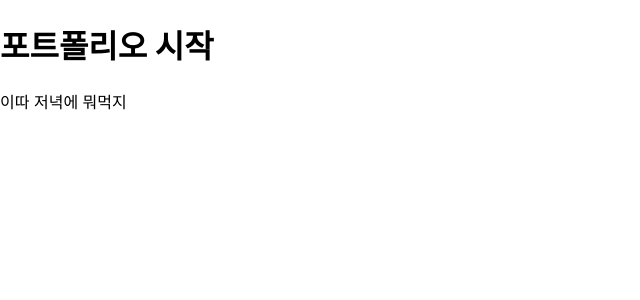
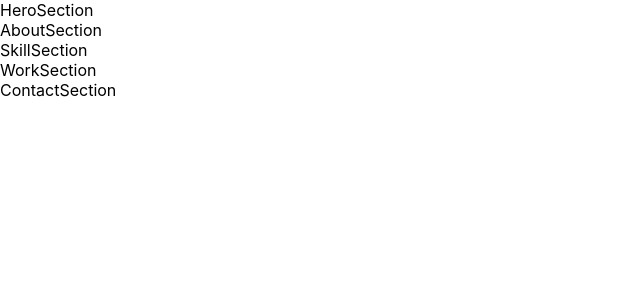
Before and after one commit to Kimyb8870/portfolio, a React (Create React App) app: page / in a window 1280 px wide. Shown: the top 300 px of the page, without its empty margins (0-640 px from the left). Built offline with nearby package versions, Linux system fonts and the light colour scheme.

Commit message:
Add: sections

```diff
--- a/src/App.js
+++ b/src/App.js
@@ -1,11 +1,19 @@
 import React from "react";
+import AboutSection from "./sections/AboutSection";
+import ContactSection from "./sections/ContactSection";
+import HeroSection from "./sections/HeroSection";
+import SkillSection from "./sections/SkillSection";
+import WorkSection from "./sections/WorkSection";
 
 function App() {
   return (
-    <div>
-      <h1>포트폴리오 시작</h1>
-      <p>이따 저녁에 뭐먹지</p>
-    </div>
+    <>
+      <HeroSection />
+      <AboutSection />
+      <SkillSection />
+      <WorkSection />
+      <ContactSection />
+    </>
   );
 }
 
--- /dev/null
+++ b/src/sections/AboutSection.js
@@ -0,0 +1,7 @@
+import React from "react";
+
+const AboutSection = () => {
+  return <div>AboutSection</div>;
+};
+
+export default AboutSection;
--- /dev/null
+++ b/src/sections/ContactSection.js
@@ -0,0 +1,7 @@
+import React from "react";
+
+const ContactSection = () => {
+  return <div>ContactSection</div>;
+};
+
+export default ContactSection;
--- /dev/null
+++ b/src/sections/HeroSection.js
@@ -0,0 +1,7 @@
+import React from "react";
+
+const HeroSection = () => {
+  return <div>HeroSection</div>;
+};
+
+export default HeroSection;
--- /dev/null
+++ b/src/sections/SkillSection.js
@@ -0,0 +1,7 @@
+import React from "react";
+
+const SkillSection = () => {
+  return <div>SkillSection</div>;
+};
+
+export default SkillSection;
--- /dev/null
+++ b/src/sections/WorkSection.js
@@ -0,0 +1,7 @@
+import React from "react";
+
+const WorkSection = () => {
+  return <div>WorkSection</div>;
+};
+
+export default WorkSection;
```
